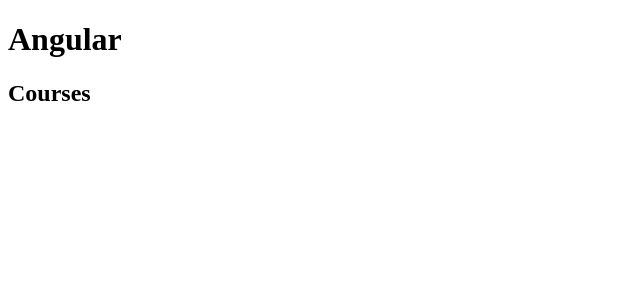
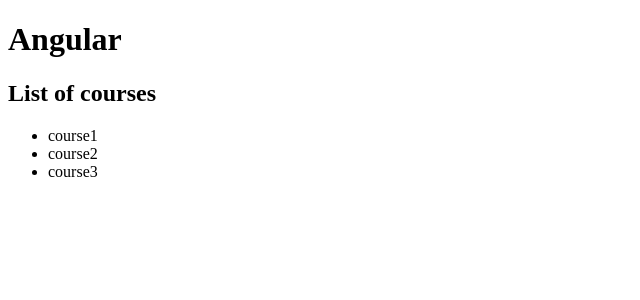
Before and after one commit to EthanBehar68/UDemy-TS-Hello, an Angular app: page / in a window 1280 px wide. Shown: the top 300 px of the page, without its empty margins (0-640 px from the left). Built offline with nearby package versions, Linux system fonts and the light colour scheme.

Commit message:
playing with directives

```diff
--- a/src/app/courses.component.ts
+++ b/src/app/courses.component.ts
@@ -4,8 +4,17 @@
 //Decorator Function
 @Component({
     selector: 'courses',
-    template: '<h2>Courses</h2>' // HTML mark up
+    // HTML mark up
+    template: `
+    <h2>{{ title }}</h2>
+    <ul>
+        <li *ngFor="let course of courses">
+            {{course}}
+        </li>
+    </ul>
+    `
 })
 export class CoursesComponent {
-
+    title = "List of courses";
+    courses = ["course1", "course2", "course3"]
 }
```
